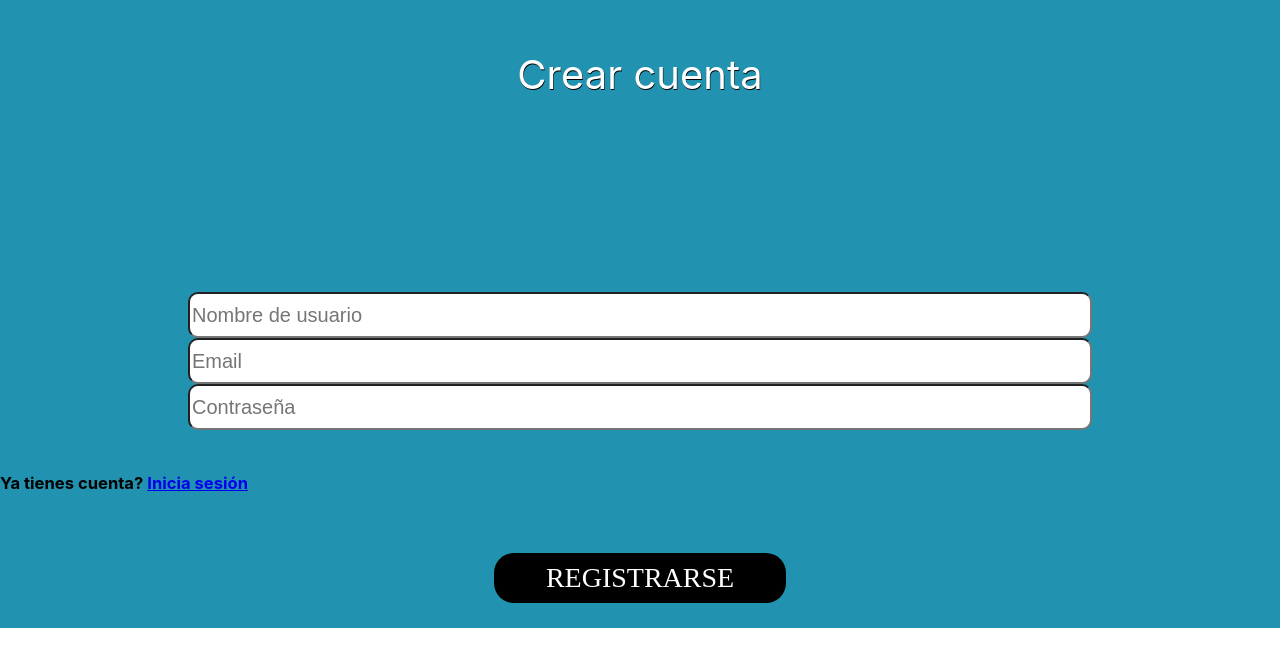
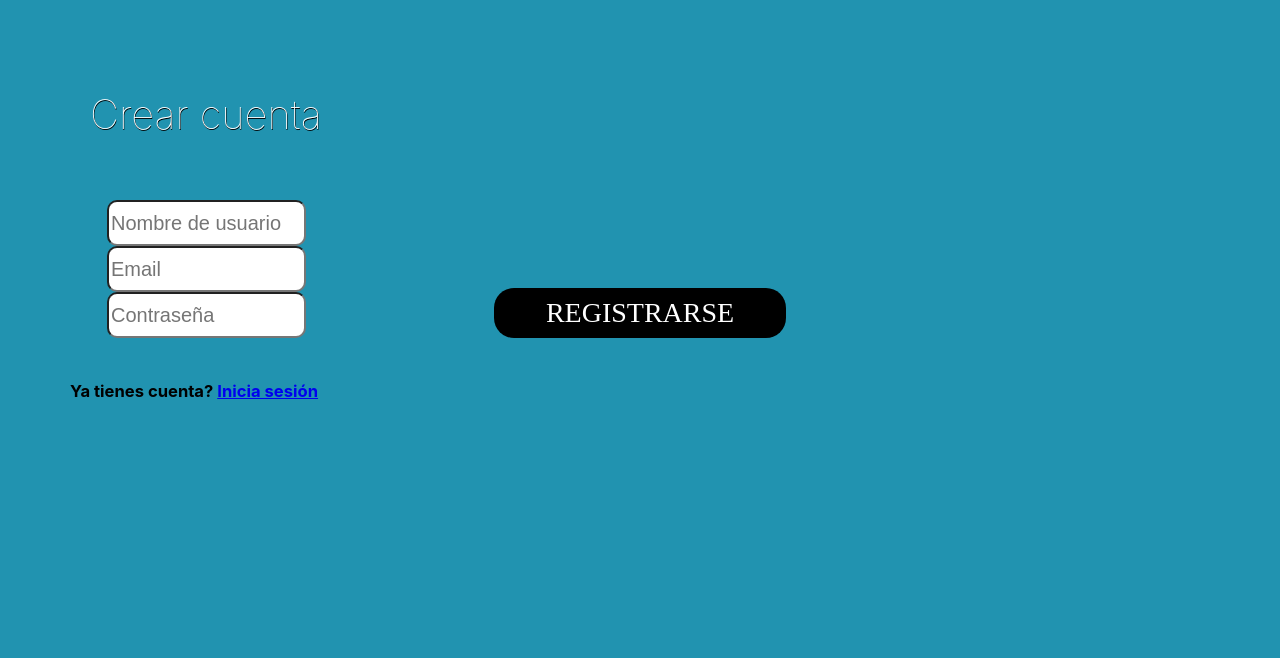
Before and after one commit to YannickNepo/ParkInn, a React (Create React App) app: page /registrarse in a window 1280 px wide. Shown: the part 142-800 px from the top of the page. Built offline with nearby package versions, Linux system fonts and the light colour scheme.

Commit message:
falta un poquito orden

```diff
--- a/src/Paginas/Home/PaginaInicio.css
+++ b/src/Paginas/Home/PaginaInicio.css
@@ -1,14 +1,14 @@
 .Logo {
-    display: flex;
-    align-items: center;
+    position: relative;
+    top: 160px;
+    left: 60px;
 
 }
 
 .BotonR-I{
-    gap: 50px;
     position: absolute;
-    top: 300px;
-    left: 100px;
+    top: 330px;
+    left: 90px;
 }
 
 
@@ -20,8 +20,8 @@
     border-radius: 10px;
     height: 40px;
     padding: 10px 15px;
-    margin: 2px 1px;
-    width: 200px;
+    margin: 30px 1px;
+    width: 230px;
     background-color: rgba(40, 123, 144, 1);
     color: white;
 
--- a/src/Paginas/Home/PaginaInicio.js
+++ b/src/Paginas/Home/PaginaInicio.js
@@ -1,6 +1,6 @@
 import React from 'react';
 import './PaginaInicio.css';
-import logo from '../../assets/LOGO.png';
+import logo from '../../assets/proyecto.png';
 import { useNavigate } from 'react-router-dom';
 
 function Home() {
--- a/src/Paginas/Login/Login.css
+++ b/src/Paginas/Login/Login.css
@@ -14,7 +14,6 @@
 
 }
 .info{
-    width: 100vh;
     font-size: 100%;
     line-height: 50px;
     font-weight: bold;
@@ -23,6 +22,11 @@
 
 .contenedor-texto-login{
     margin-top: 15%;
+    width: 260px;
+    height: 100vh;
+    position: Absolute;
+    top: 180px;
+    left: 70px;
 }
 .input-login{
     width: 80%;
@@ -44,4 +48,6 @@
     margin-left: 50%;
     margin-right: 50%;
     transform: translate(-50%, -50%);
+    position: absolute;
+    top: 385px;
 }
--- a/src/Paginas/Registrarse/Registrarse.css
+++ b/src/Paginas/Registrarse/Registrarse.css
@@ -1,25 +1,32 @@
 .contenedor-login{
     font-size: 20px;
-    margin: 0;
-    padding: 0;
-    overflow: hidden;
-    height: 100%;
+    height: 100vh;
 }
 
-.titulo{
-    font-weight: 400;
+.tituloR{
+    font-weight: 38;
     text-align: center;
     text-shadow: 0.5px 0.5px 0px black;
+    position: absolute;
+    top: 40px;
+    left: 90px;
+    margin-top: 15%;
+    font-weight: 38px;
+    text-align: center;
+    color: white;
 }
 .info{
-    width: 100%;
+    width: 100vh;
     font-size: 100%;
     line-height: 50px;
     font-weight: bold;
 }
 
-.contenedor-texto-login{
+.contenedor-texto-Registrarse{
     margin-top: 15%;
+    position: absolute;
+    top: 150px;
+    left: 70px;
 }
 .input-login{
     margin: auto;
@@ -47,15 +54,3 @@
     margin-right: 50%;
     transform: translate(-50%, -50%);
 }
-
-
-
-
-.barra-input{
-    width: 80%;
-    height: 1px;
-    background-color: black;
-    border: black;
-    margin-top: -2%;
-    float: left;
-}
--- a/src/Paginas/Registrarse/Registrarse.js
+++ b/src/Paginas/Registrarse/Registrarse.js
@@ -14,9 +14,9 @@ export default function RegisterPage(){
   return(
     <div className='contenedor-login'>
       <div className='info'>
-        <h1 className='titulo'>Crear cuenta
+        <h1 className='tituloR'>Crear cuenta
         </h1>
-        <div className='contenedor-texto-login'>
+        <div className='contenedor-texto-Registrarse'>
             <input className='input-login' type='text' placeholder="Nombre de usuario"></input>
           <input className='input-login' type='mail' placeholder="Email"></input>
           <div>
```
Also changed, not shown: src/assets/LOGO.png (deleted), src/assets/proyecto.png (added).
